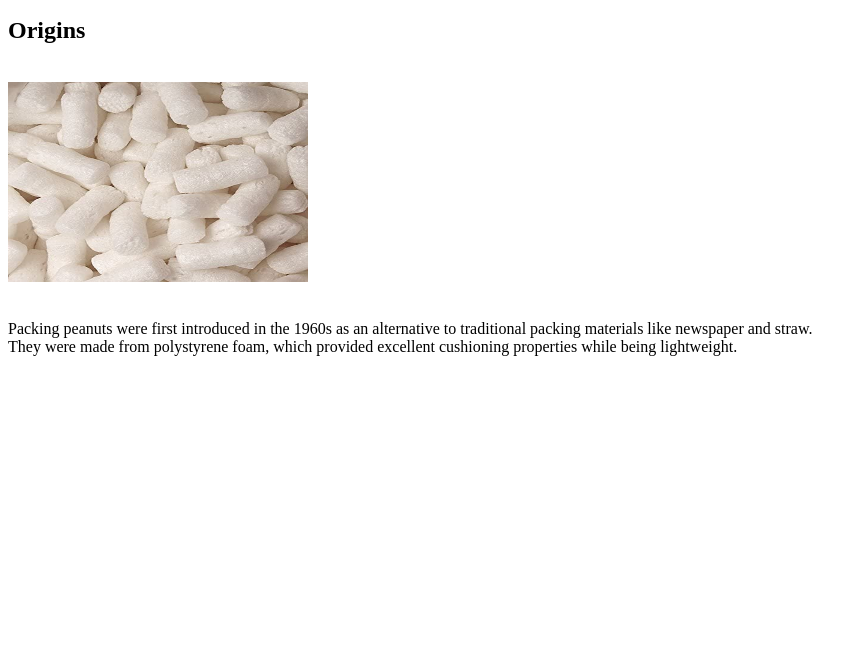
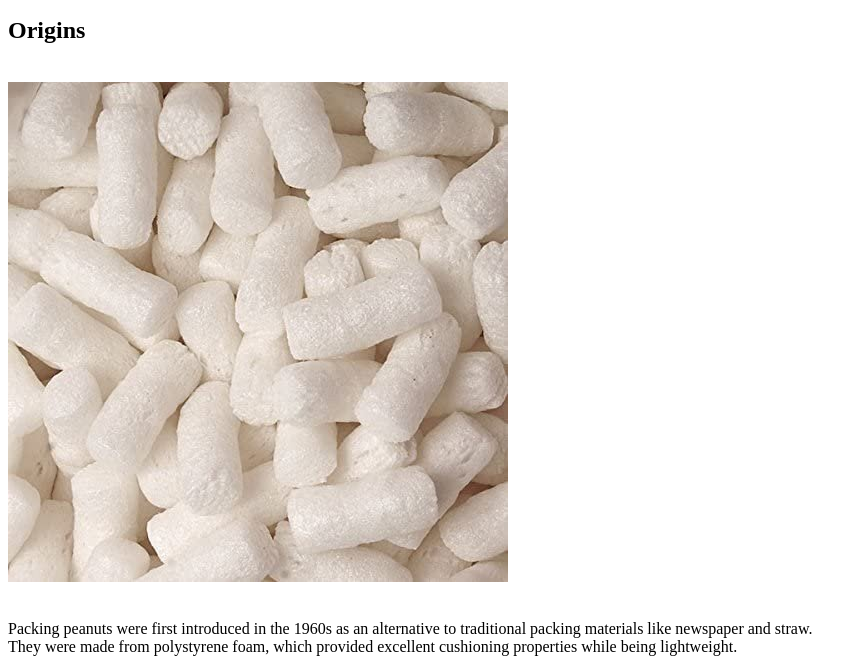
Before and after one commit to italianboye/FirstTest, a plain HTML site: page index.html in a window 1280 px wide. Shown: the part 137-809 px from the top of the page, without its empty margins (0-864 px from the left). Drawn offline with Linux system fonts and the light colour scheme.

Commit message:
image fix 4

```diff
--- a/index.html
+++ b/index.html
@@ -13,7 +13,7 @@
         <h2>Origins</h2>
         <br>
         <img src="assets/s-l1200.jpg"
-        alt="Packing Peanuts Image" width="300" height="200">
+        alt="Packing Peanuts Image">
         <br><br>
         <p>Packing peanuts were first introduced in the 1960s as an alternative to traditional packing materials like newspaper and straw. <br>
             They were made from polystyrene foam, which provided excellent cushioning properties while being lightweight.</p>
```
